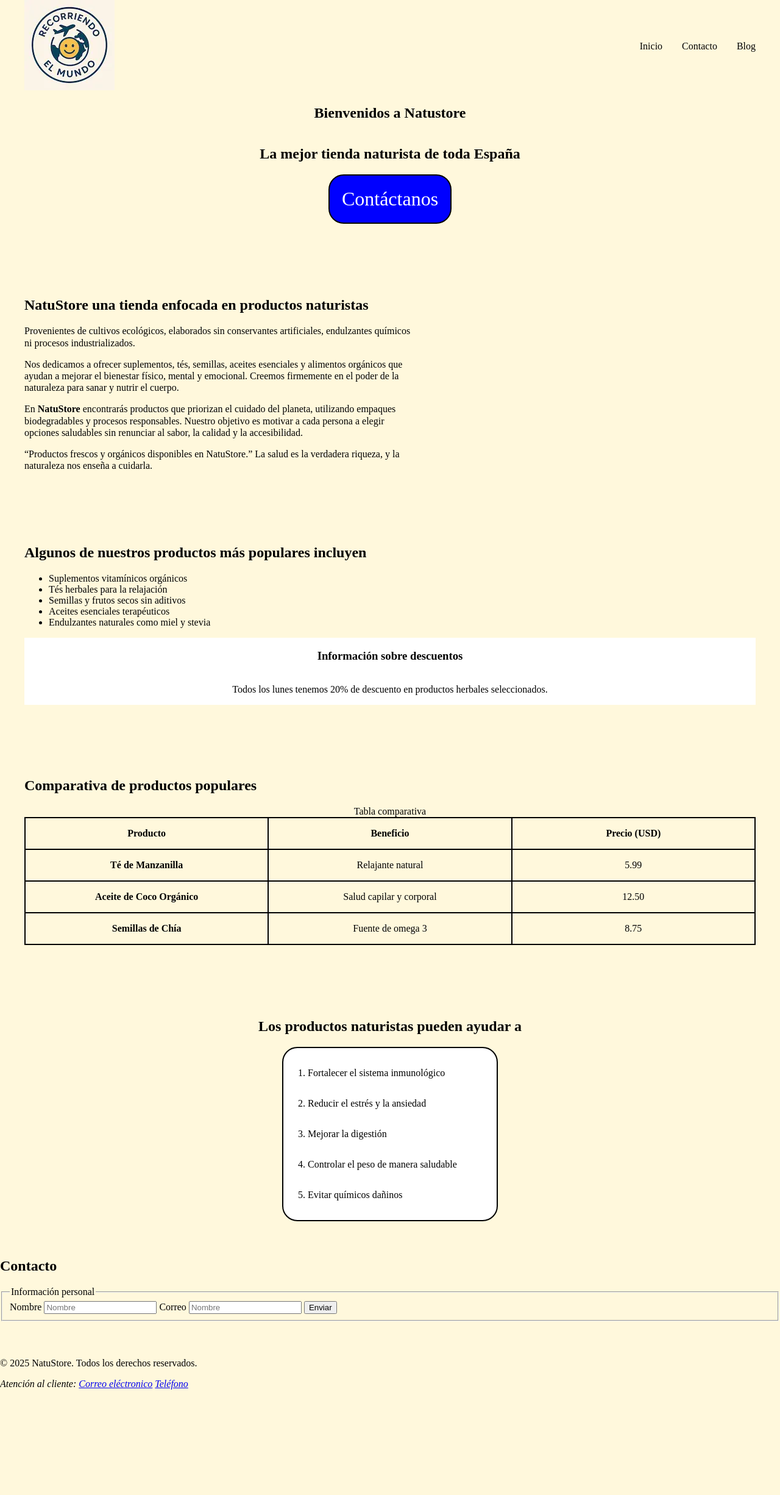
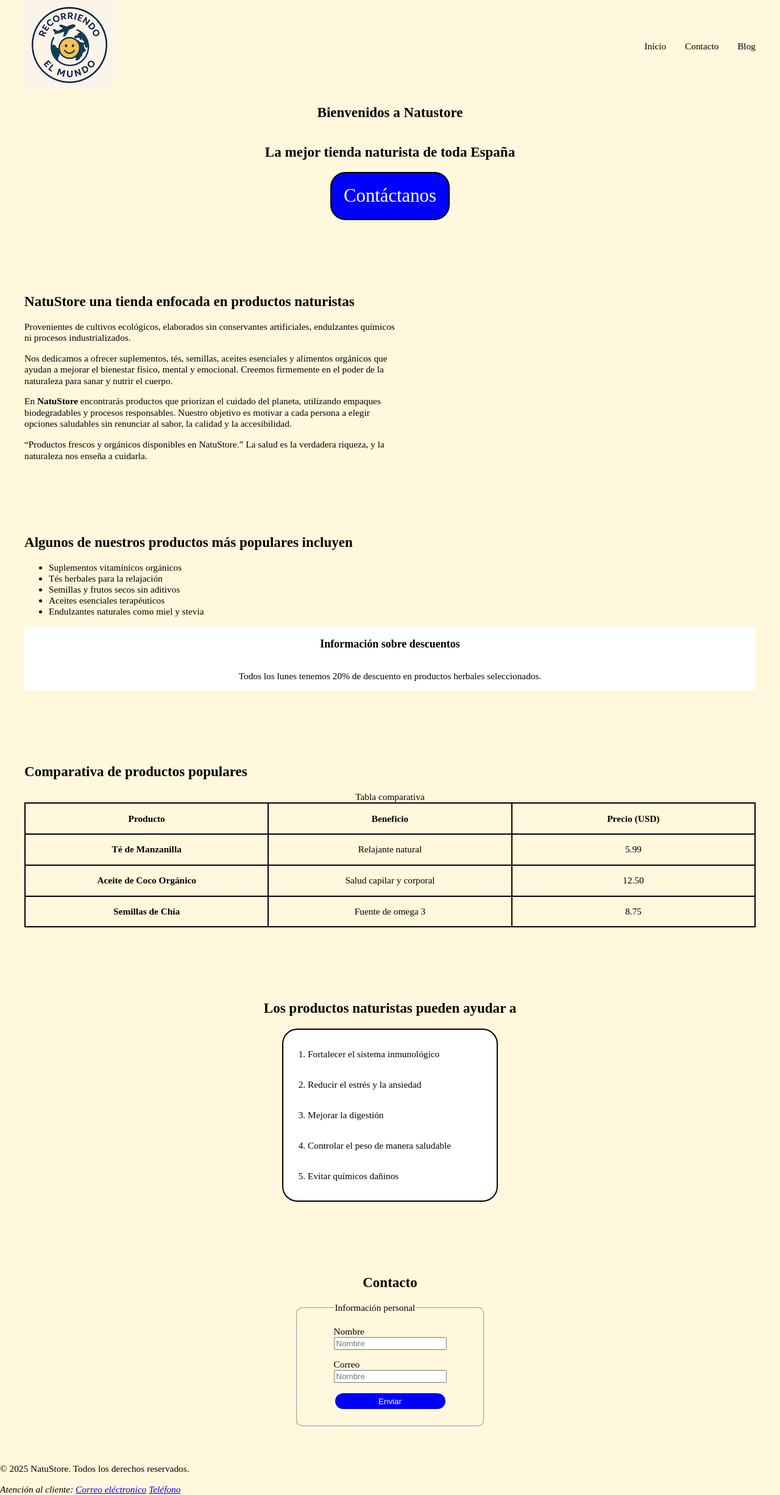
Before and after one commit to Front-EndJhoan/PracticasMasterFD, a PHP site: the page made by prácticas/práctica-1/index.html in a window 1280 px wide. Shown: the whole page at 61% size. Before the commit the page ends 2279 px from the top, so only its background shows below. Run offline with PHP 8.4, Linux system fonts and the light colour scheme.

Commit message:
Flex del formulario

```diff
--- a/prácticas/práctica-1/index.html
+++ b/prácticas/práctica-1/index.html
@@ -111,7 +111,7 @@ La salud es la verdadera riqueza, y la naturaleza nos enseña a cuidarla.</p>
         <h2>Contacto</h2>
 
         <form action="#" method="post">
-            <fieldset>
+            <fieldset class="form">
                 <legend>Información personal
                 </legend>
 
--- a/prácticas/práctica-1/style.css
+++ b/prácticas/práctica-1/style.css
@@ -6,6 +6,7 @@ body{
 
 html{
     scroll-behavior: smooth;
+    font-size: clamp(14px, 1.2vw, 18px);
 }
 
 section{
@@ -111,3 +112,36 @@ th, td{
     border: 2px solid black;
     border-radius: 25px;
 }
+
+.form{
+    display: flex;
+    flex-direction: column;
+    justify-content: center;
+    width: 50%;
+    max-height: 300px;
+    aspect-ratio: 1;
+    border-radius: 10px;
+    padding-inline: 60px;
+}
+
+.form input{
+    margin-block-end: 15px;
+}
+
+fieldset button{
+    height: 30px;
+    background-color: blue;
+    color: white;
+    border: 2px solid;
+    border-radius: 25px;
+    cursor: pointer;
+}
+
+.contact{
+    display: flex;
+    flex-direction: column;
+    justify-content: center;
+    align-items: center;
+    padding-block-start: 40px;
+    padding-inline: 40px;
+}
```
